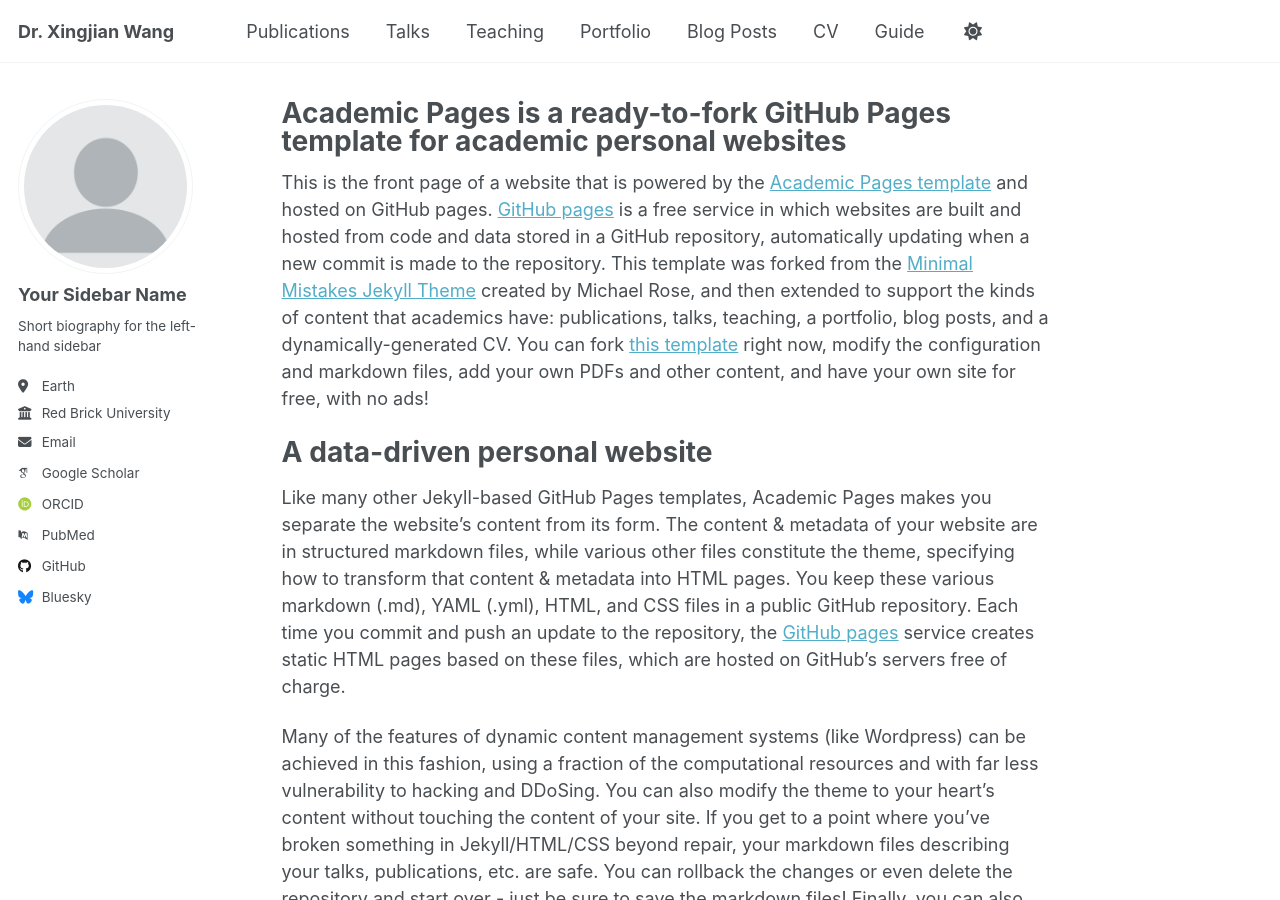
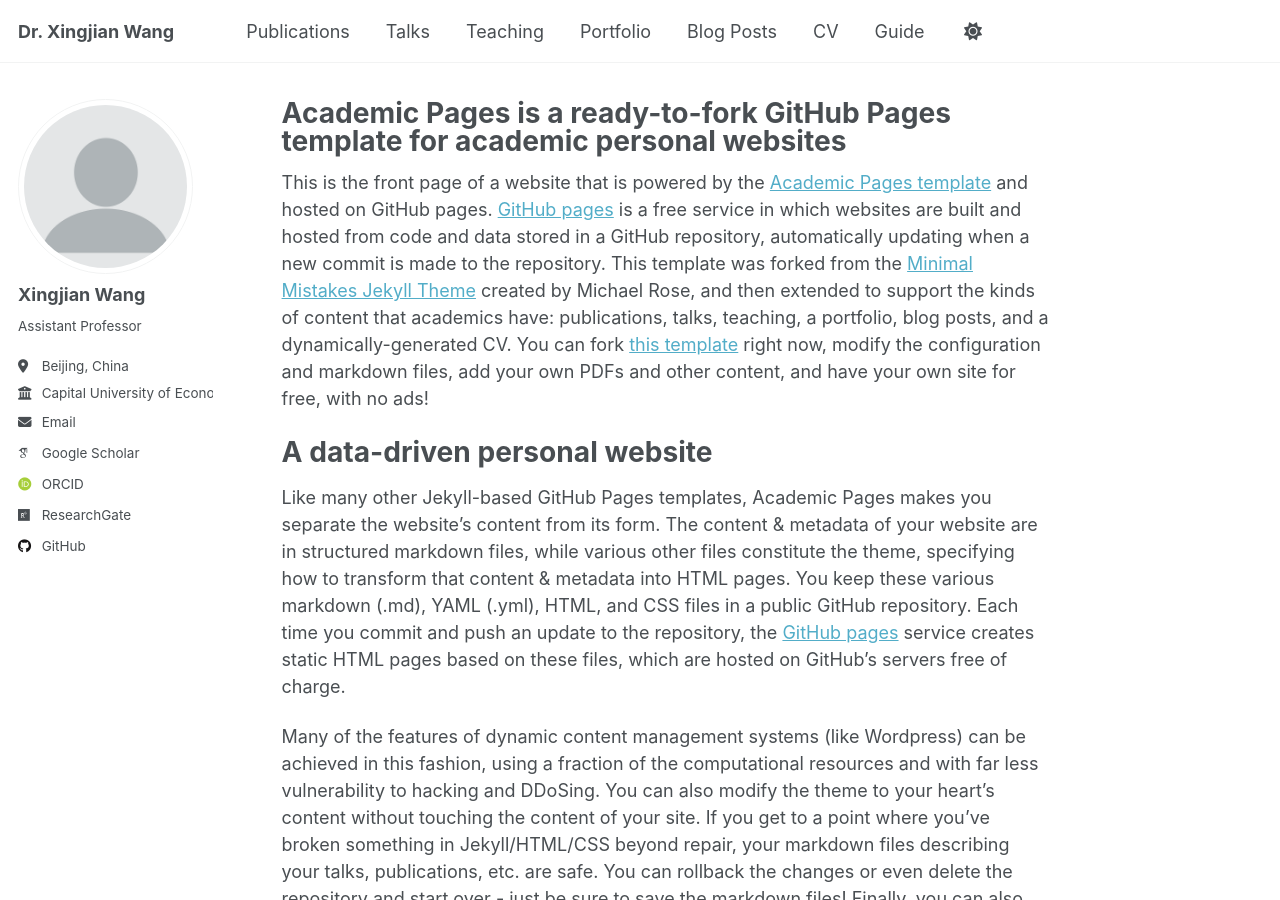
Before and after one commit to Victor-finance/Victor-finance.github.io, a Jekyll site: the page built from _pages/about.md, in a window 1280 px wide and 900 px high. Built offline with Jekyll 4.4.1, drawn with Linux system fonts in a browser that asks for light colours; some web fonts are replaced.

Commit message:
_config.yml

```diff
--- a/_config.yml
+++ b/_config.yml
@@ -23,24 +23,24 @@
 author:
   # Biographic information
   avatar           : "profile.png"
-  name             : "Your Sidebar Name"
+  name             : "Xingjian Wang"
   pronouns         : # example: "she/her"
-  bio              : "Short biography for the left-hand sidebar"
-  location         : "Earth"
-  employer         : "Red Brick University"
+  bio              : "Assistant Professor"
+  location         : "Beijing, China"
+  employer         : "Capital University of Economics and Business"
   uri              : # URL
-  email            : "none@example.org"
+  email            : "wxj_finance@outlook.com"
 
   # Academic websites
-  academia         : # URL
-  arxiv            : # URL - Update with the correct link to your profile
-  googlescholar    : "https://scholar.google.com/citations?user=PS_CX0AAAAAJ"
-  impactstory      : # URL
-  orcid            : "http://orcid.org/yourorcidurl"
-  semantic         : # URL
-  pubmed           : "https://www.ncbi.nlm.nih.gov/pubmed/?term=john+snow"
-  researchgate     : # URL
-  scopus           : # URL
+  # academia         : # URL
+  # arxiv            : # URL - Update with the correct link to your profile
+  googlescholar    : "https://scholar.google.com/citations?hl=zh-CN&user=YvSEvQsAAAAJ"
+  # impactstory      : # URL
+  orcid            : "https://orcid.org/0000-0002-8368-5150"
+  # semantic         : # URL
+  # pubmed           : "https://www.ncbi.nlm.nih.gov/pubmed/?term=john+snow"
+  researchgate     : "https://www.researchgate.net/profile/Xingjian-Wang-6?ev=hdr_xprf"# URL
+  # scopus           : # URL
 
   # Repositories and software development
   bitbucket        : # Username - Update with your username on the site
@@ -51,7 +51,7 @@
   stackoverflow    : # User number or user number and name (i.e., use "1" or "1/jeff-atwood")
 
   # Social media
-  bluesky          : "bsky.app" # Replace this with you Bluesky username
+  #bluesky          : "bsky.app" # Replace this with you Bluesky username
   facebook         : # Username
   flickr           : # Username
   foursquare       : # Username
```
